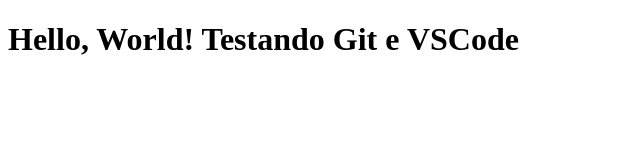
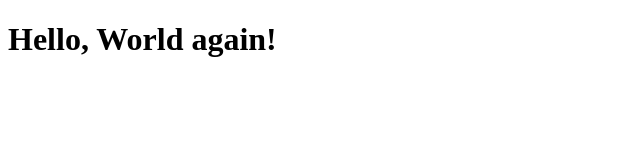
Before and after one commit to andersonrafhael/Teste, a plain HTML site: page index.html in a window 1280 px wide. Shown: the whole page, without its empty margins (0-640 px from the left). Drawn offline with Linux system fonts and the light colour scheme.

Commit message:
update index.html

```diff
--- a/index.html
+++ b/index.html
@@ -8,7 +8,7 @@
 </head>
 <body>
     <h1>
-        Hello, World! Testando Git e VSCode
+        Hello, World again!
     </h1>
 </body>
 </html>
```
